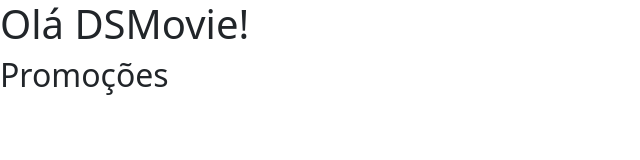
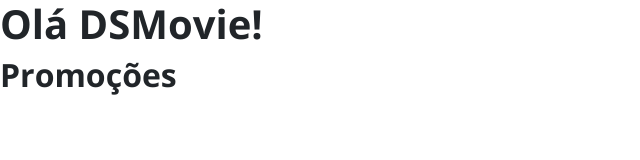
Before and after one commit to AguinaldoMoggi/DSMovie, a plain HTML site: page index.html in a window 1280 px wide. Shown: the whole page, without its empty margins (0-640 px from the left). Drawn offline with nearby package versions, Linux system fonts and the light colour scheme.

Commit message:
Google Fonts

```diff
--- /dev/null
+++ b/css/styles.css
@@ -0,0 +1,7 @@
+@import url('https://fonts.googleapis.com/css2?family=Open+Sans:ital,wght@0,700;1,300;1,400&display=swap');
+
+* {
+    font-family: 'Open Sans', sans-serif;
+
+
+}
--- a/index.html
+++ b/index.html
@@ -6,6 +6,7 @@
     <meta name="viewport" content="width=device-width, initial-scale=1.0">
     <title>Projeto DSMovie</title>
     <link href="https://cdn.jsdelivr.net/npm/bootstrap@5.1.3/dist/css/bootstrap.min.css" rel="stylesheet" integrity="sha384-1BmE4kWBq78iYhFldvKuhfTAU6auU8tT94WrHftjDbrCEXSU1oBoqyl2QvZ6jIW3" crossorigin="anonymous">
+    <link rel="stylesheet" href="css/styles.css">
 </head>
 <body>
     <h1>Olá DSMovie!</h1>
```
